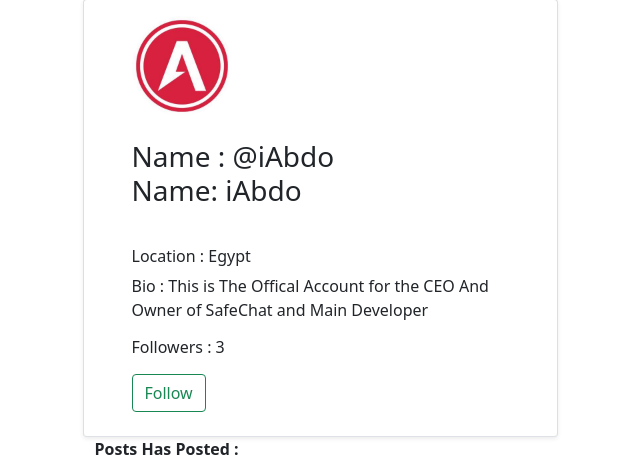
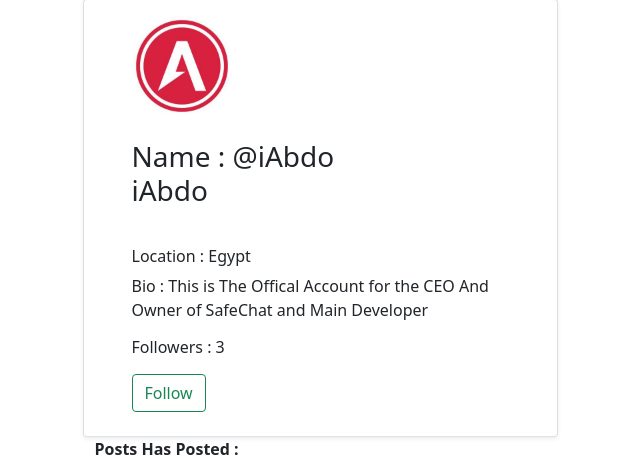
Before and after one commit to iAbdo2008/safecommunity, a Django app: page /social/profile/1 in a window 1280 px wide. Shown: the part 192-651 px from the top of the page, without its empty margins (320-960 px from the left). Run offline with Django 3.2, Linux system fonts and the light colour scheme; data comes from the database, SQL or seed files in the repository; some libraries are stand-ins or nearby versions.

Commit message:
Update profile.html

```diff
--- a/social/templates/Social/profile.html
+++ b/social/templates/Social/profile.html
@@ -22,7 +22,7 @@
 					</a>
 				</span>
 				{% else %}
-				<h3>Name: {{ user.username }}</h3>
+				   <h3>{{ user.username }}</h3>
 			</h3>
 			{% endif %}
 
```
